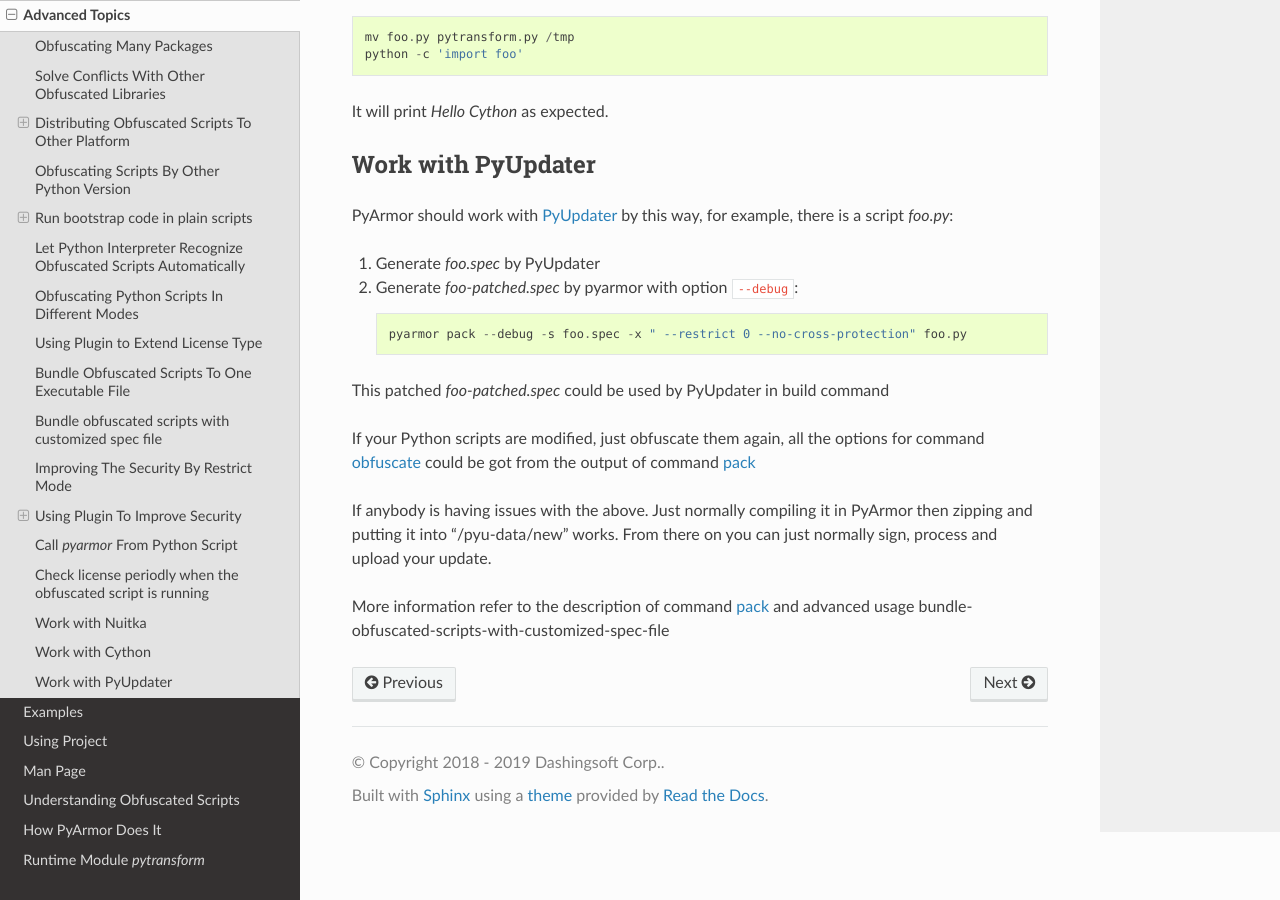
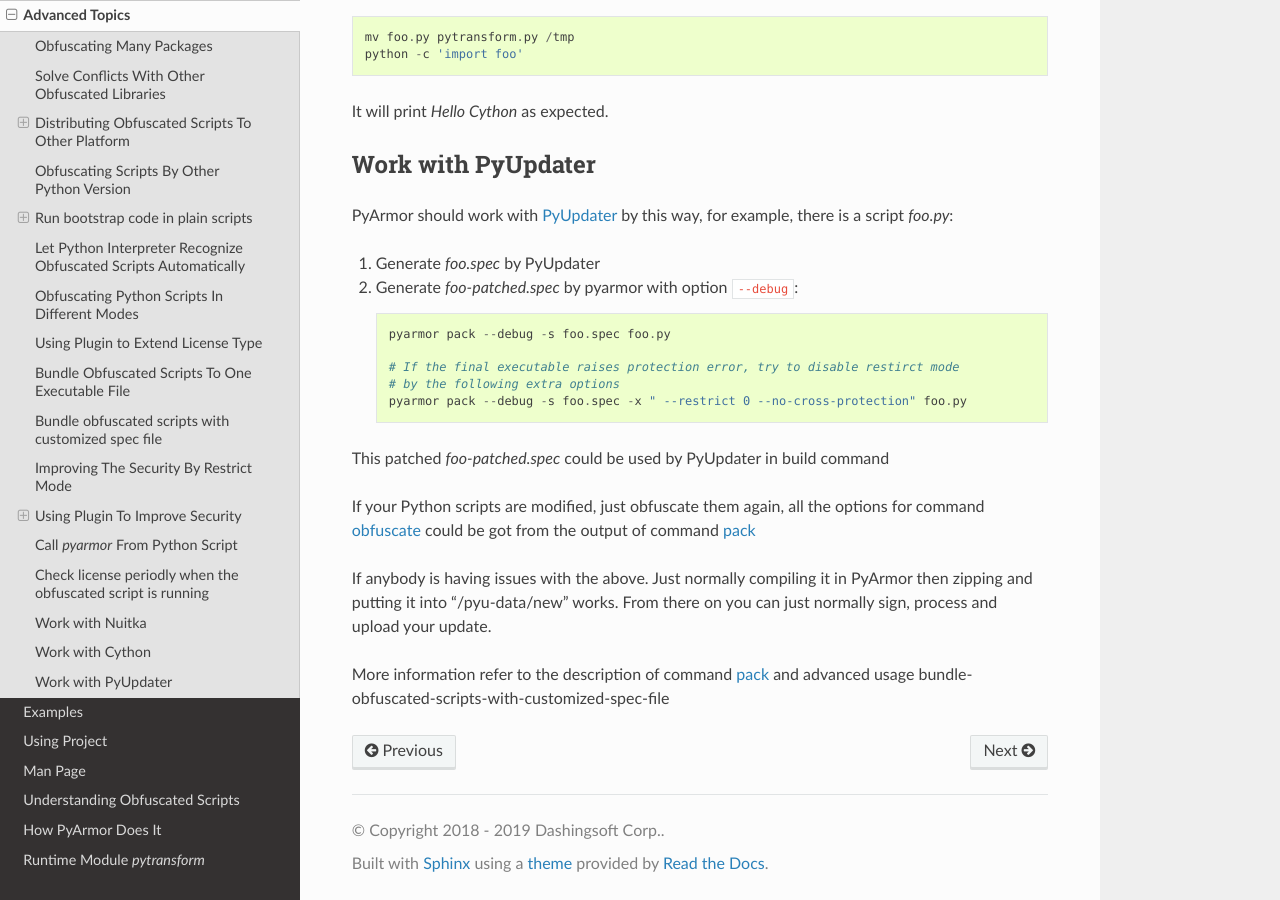
Before and after one commit to dashingsoft/pyarmor, a Sphinx documentation site: the page built from docs/advanced.rst, in a window 1280 px wide and 900 px high, scrolled down 18486 px. Built offline with Sphinx 7.4.7 and the Read the Docs theme 2.0.0, drawn with Linux system fonts in a browser that asks for light colours.

Commit message:
Refine doc

```diff
--- a/docs/advanced.rst
+++ b/docs/advanced.rst
@@ -897,6 +897,10 @@
 
 2. Generate `foo-patched.spec` by pyarmor with option ``--debug``::
 
+    pyarmor pack --debug -s foo.spec foo.py
+
+    # If the final executable raises protection error, try to disable restirct mode
+    # by the following extra options
     pyarmor pack --debug -s foo.spec -x " --restrict 0 --no-cross-protection" foo.py
 
 This patched `foo-patched.spec` could be used by PyUpdater in build command
```
